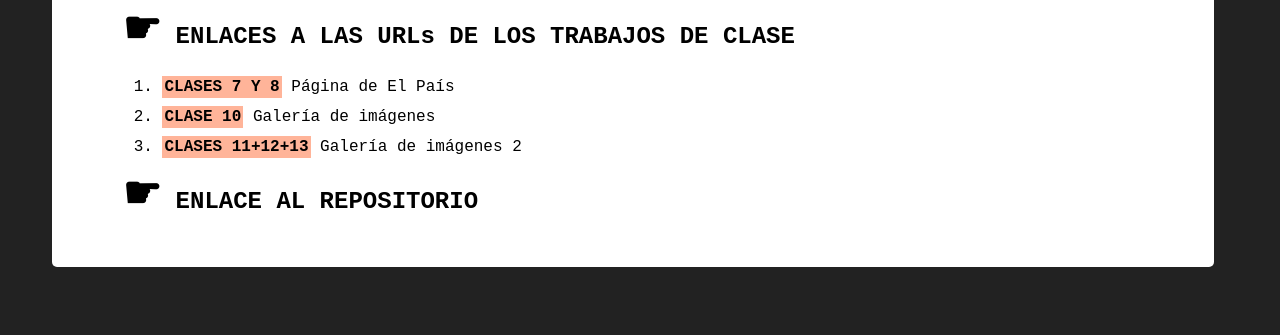
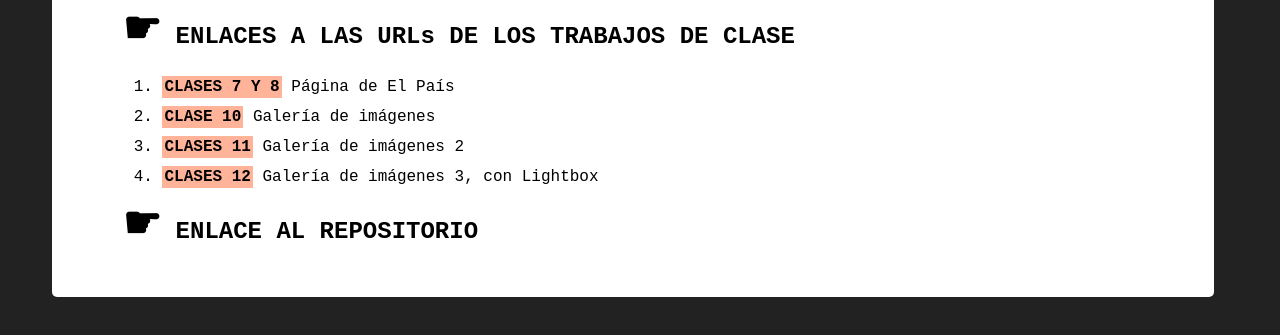
Before and after one commit to anaordo/tped1_21_22, a plain HTML site: page index.html in a window 1280 px wide. Shown: the part 193-528 px from the top of the page. Drawn offline with Linux system fonts and the light colour scheme.

Commit message:
Actualización Índice de Páginas

```diff
--- a/index.html
+++ b/index.html
@@ -18,7 +18,8 @@
                 <ol>
                     <li><a href="https://anaordo.github.io/tped1_21_22/clase7_pais-anabel/" target="_blank">CLASES 7 Y 8</a> Página de El País</li>
                     <li><a href="https://anaordo.github.io/tped1_21_22/clase10_galeriaImagenes/" target="_blank">CLASE 10</a> Galería de imágenes</li>
-                    <li><a href="https://anaordo.github.io/tped1_21_22/clase11_galeria-flex-float-y-tabla/">CLASES 11+12+13</a> Galería de imágenes 2</li>
+                    <li><a href="https://anaordo.github.io/tped1_21_22/clase11_galeria-flex-float-y-tabla/" target="_blank">CLASES 11</a> Galería de imágenes 2</li>
+                    <li><a href="https://anaordo.github.io/tped1_21_22/clase12_galeria-lightbox/" target="_blank">CLASES 12</a> Galería de imágenes 3, con Lightbox</li>
                 </ol>
             </li>
             <li>
```
